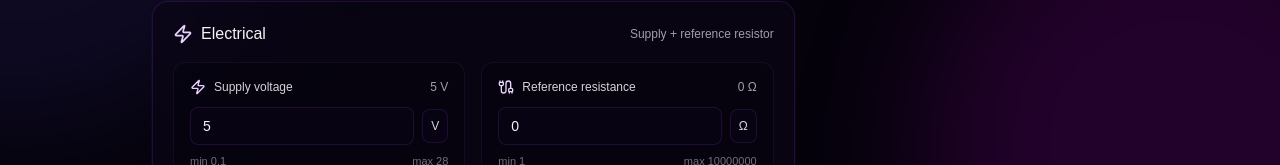
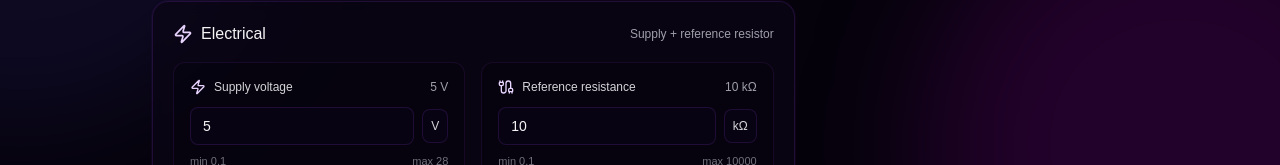
Before and after one commit to Zlatanius/Satellite-Sepparation-Detection-Simulation-With-Spice-Model, a Next.js app: page / in a window 1280 px wide. Shown: the part 635-800 px from the top of the page. Built offline with nearby package versions, Linux system fonts and the light colour scheme.

Commit message:
Fixed numeric fields

```diff
--- a/app/components/NumberField.tsx
+++ b/app/components/NumberField.tsx
@@ -1,4 +1,4 @@
-import React from "react";
+import React, { useState, useEffect } from "react";
 
 type NumberFieldProps = {
   label: string;
@@ -27,6 +27,30 @@ export default function NumberField({
   help,
   displayValue,
 }: NumberFieldProps) {
+  const [inputValue, setInputValue] = useState(value.toString());
+
+  // Sync with external value changes
+  useEffect(() => {
+    setInputValue(value.toString());
+  }, [value]);
+
+  const handleChange = (e: React.ChangeEvent<HTMLInputElement>) => {
+    const newValue = e.target.value;
+    setInputValue(newValue);
+
+    // Only call onChange if the value is a valid number
+    if (newValue !== "" && !isNaN(Number(newValue))) {
+      onChange(Number(newValue));
+    }
+  };
+
+  const handleBlur = () => {
+    // On blur, ensure we have a valid value
+    if (inputValue === "" || isNaN(Number(inputValue))) {
+      setInputValue(value.toString());
+    }
+  };
+
   return (
     <div className="rounded-xl border border-purple-500/10 bg-black/20 p-4">
       <div className="flex items-start justify-between gap-3">
@@ -52,8 +76,9 @@ export default function NumberField({
           min={min}
           max={max}
           step={step}
-          value={value}
-          onChange={(e) => onChange(Number(e.target.value))}
+          value={inputValue}
+          onChange={handleChange}
+          onBlur={handleBlur}
           className="w-full rounded-lg border border-purple-500/15 bg-[#070312] px-3 py-2 text-sm text-zinc-100 outline-none ring-0 placeholder:text-zinc-500 focus:border-purple-400/35"
         />
         {suffix ? (
--- a/app/features/stack-config/StackConfigForm.tsx
+++ b/app/features/stack-config/StackConfigForm.tsx
@@ -9,7 +9,7 @@ import SectionCard from "@/app/components/SectionCard";
 import NumberField from "@/app/components/NumberField";
 
 import type { StackConfig, StackDerived } from "./types";
-import { clamp, formatMs, formatOhms } from "./format";
+import { clamp, formatMs } from "./format";
 
 type Props = {
   cfg: StackConfig;
@@ -163,11 +163,11 @@ export default function StackConfigForm({ cfg, setCfg, derived }: Props) {
           <NumberField
             label="Reference resistance"
             icon={<Cable className="h-4 w-4" />}
-            value={0}
-            min={1}
-            max={1e7}
-            step={1}
-            suffix="Ω"
+            value={parseFloat(cfg.resistorValue) || 10}
+            min={0.1}
+            max={10000}
+            step={0.1}
+            suffix="kΩ"
             onChange={(v) =>
               setCfg((c) => ({
                 ...c,
@@ -185,7 +185,7 @@ export default function StackConfigForm({ cfg, setCfg, derived }: Props) {
                 V = {cfg.supplyVoltage.toFixed(2)} V
               </span>
               <span className="rounded-full border border-purple-500/20 bg-purple-500/10 px-3 py-1 text-purple-100">
-                Rref = {cfg.resistorValue}
+                Rref = {cfg.resistorValue} kΩ
               </span>
             </div>
 
```
Also changed, not shown: 1 other file (tests, documents, lock files or other folders).
